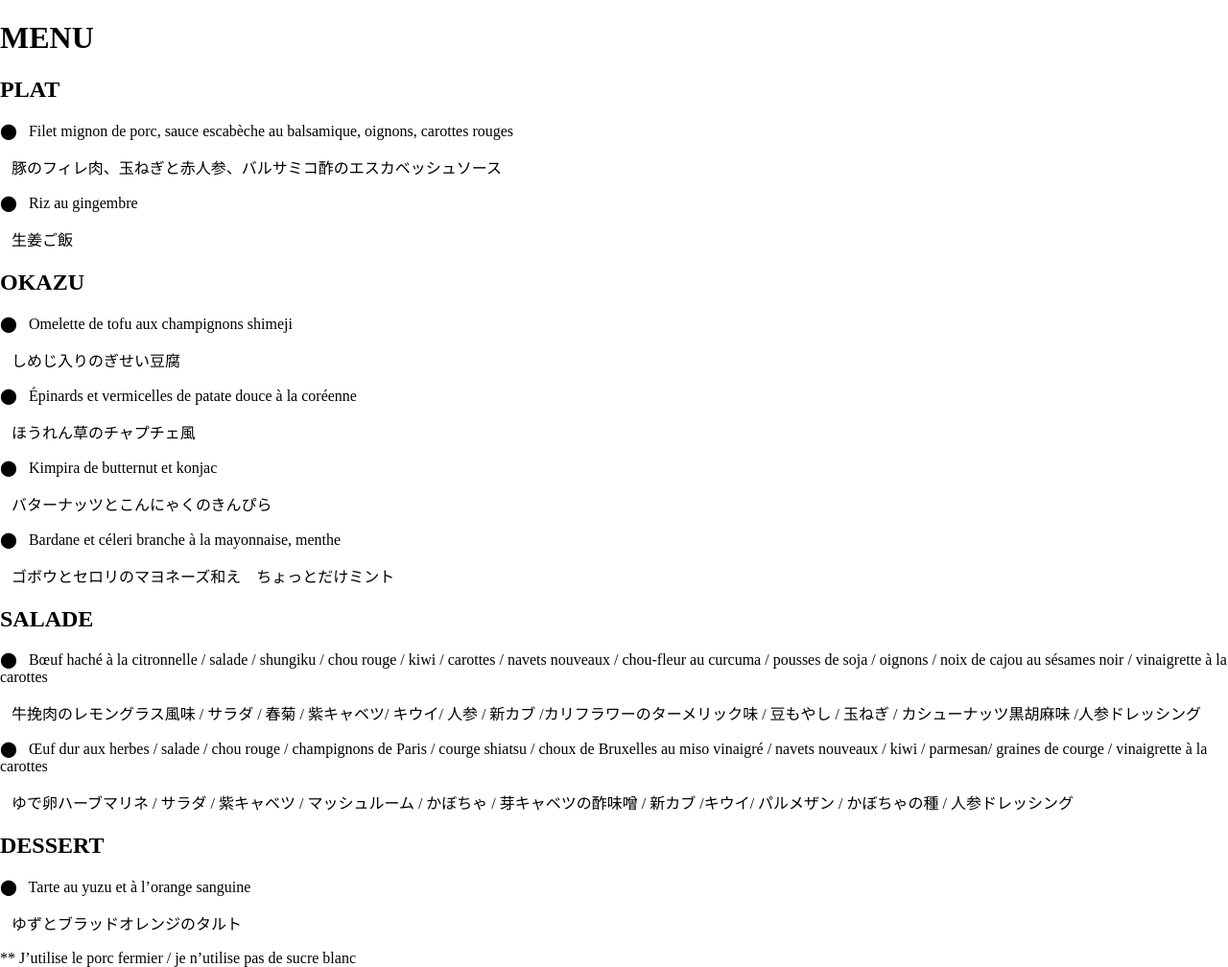
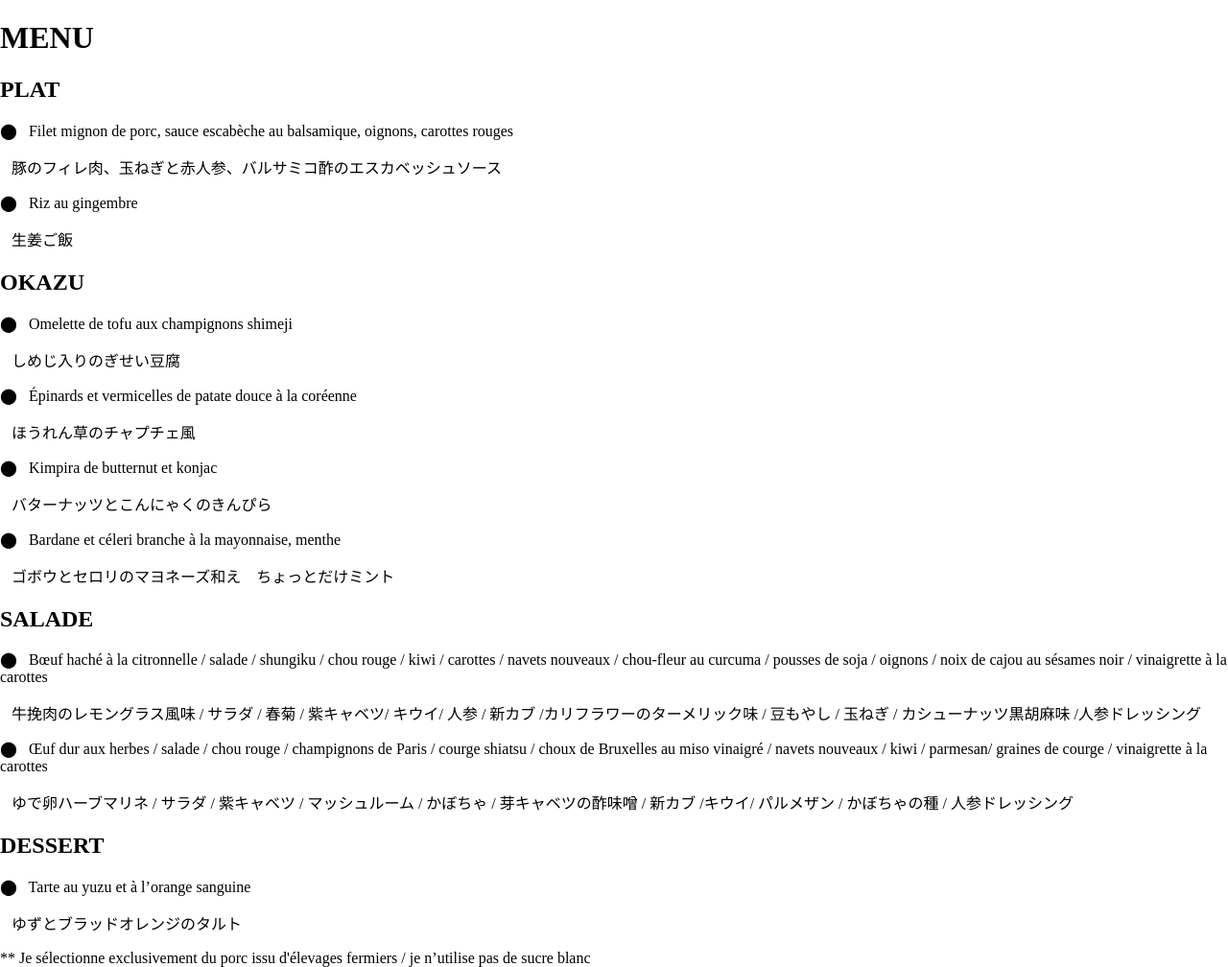
Before and after one commit to matsupin/main, a Jekyll site: the page built from menus/commande_kanako_200324.html, in a window 1280 px wide. Shown: the whole page at 96% size. Built offline with Jekyll 4.4.1, drawn with Linux system fonts in a browser that asks for light colours.

Commit message:
Update commande_kanako_200324.html

```diff
--- a/menus/commande_kanako_200324.html
+++ b/menus/commande_kanako_200324.html
@@ -63,6 +63,6 @@ title: Bento Menu
     <!-- Image at the end of the menu -->
     <!-- <img src="../assets/images/massage.jpg" alt="Etsuko doing a Japanese massage" class="menu-image"> -->
 
-    <div class="comment">** J’utilise le porc fermier / je n’utilise pas de sucre blanc</div>
+    <div class="comment">** Je sélectionne exclusivement du porc issu d'élevages fermiers / je n’utilise pas de sucre blanc</div>
 
 </div>
```
